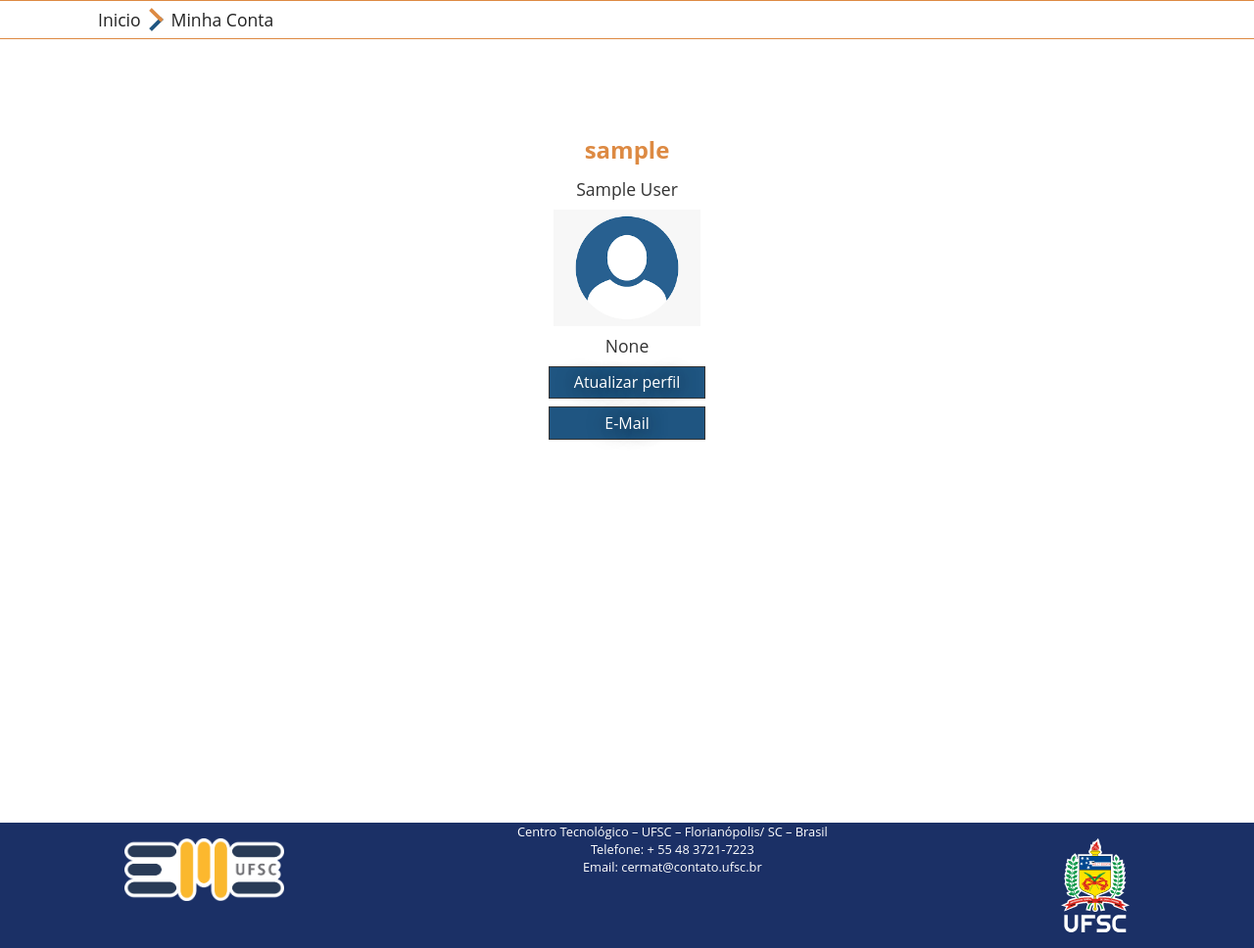
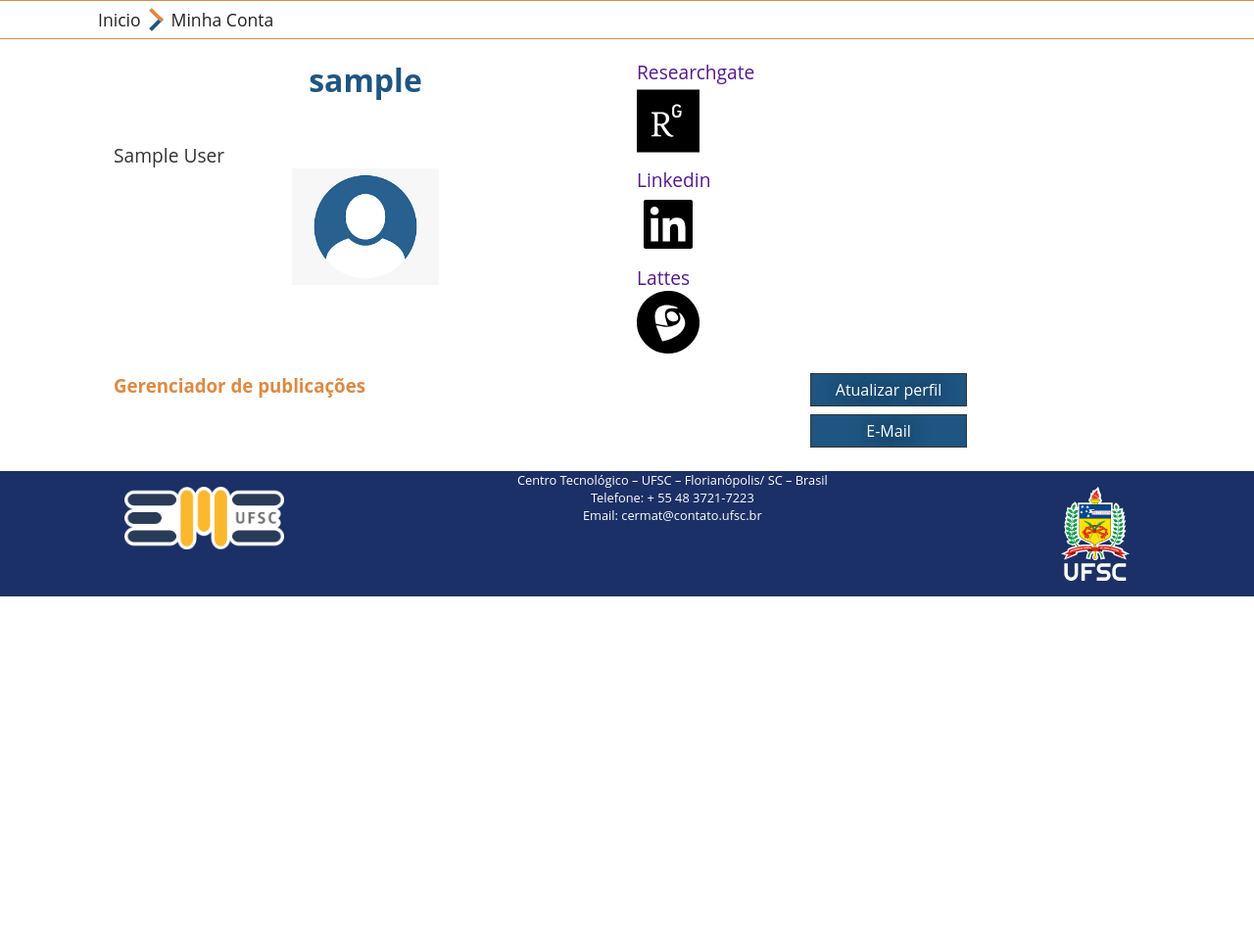
Before and after one commit to DeckerDe/site_cermat, a Django app: a page that uses cermat/templates/users/user_detail.html in a window 1280 px wide. Shown: the part 96-1064 px from the top of the page at 98% size. After the commit the page ends 705 px from the top, so only its background shows below. Run offline with Django 3.2, Linux system fonts and the light colour scheme; the visitor is signed in with stand-in values (Sample User, id 1); data comes from the database, SQL or seed files in the repository; data that the repository does not hold is empty.

Commit message:
added new grid and social links

```diff
--- a/cermat/static/css/project.css
+++ b/cermat/static/css/project.css
@@ -392,9 +392,28 @@ p {
   margin-bottom: .4em;
 }
 
-#avatar {
+#avatar_photo {
   width: 150px;
   align-self: center;
+}
+
+#avatar {
+  grid-column-start: 2;
+  grid-row-start: 2;
+}
+
+.social {
+  align-items: flex-start;
+  justify-items: flex-start;
+}
+
+.social_icon {
+  width: 4em;
+  fill: #1F5581;
+}
+
+#action_buttons a {
+  margin-bottom: 0.5em;
 }
 
 .banner_pag {
--- a/cermat/static/sass/project.scss
+++ b/cermat/static/sass/project.scss
@@ -437,11 +437,30 @@ p {
   color: $jet_grey;
   margin-bottom: .4em;
 }
-/////////////////////AVATAR////////////////////////
-#avatar{
+/////////////////////PROFILE PAGE////////////////////////
+#avatar_photo{
   width: 150px;
   align-self: center;
+}
+#avatar{
+  grid-column-start: 2;
+  grid-row-start: 2;
+}
+#user_name{
 
+}
+.social{
+  align-items: flex-start;
+  justify-items: flex-start;
+}
+.social_icon{
+  width: 4em;
+  fill: $usa_blue;
+}
+#action_buttons{
+  a{
+    margin-bottom: 0.5em;
+  }
 }
 //////////////////////BANNER///////////////////////////
 .banner_pag{
--- a/cermat/templates/users/user_detail.html
+++ b/cermat/templates/users/user_detail.html
@@ -9,24 +9,55 @@
   <img src="{% static 'images/geral/icon/ArrowHead.svg' %}" alt="Ponta de flecha" >
   <p>Minha Conta</p>
 </div>
-<div class="auth_content">
-  <h2>{{ object.username }}</h2>
+<div class="content_container">
+  <div class="avatar">
+    <h2 id="user_name" >{{ object.username }}</h2>
     {% if object.name %}
       <p>{{ object.name }}</p>
     {% endif %}
     {% if object.photo %}
-  <img id="avatar" src="/media/{{object.photo}}">
+      <img id="avatar_photo" src="/media/{{object.photo}}">
     {% else %}
-  <img id="avatar" src="{% static 'images/geral/blank_profile.png' %}">
+      <img id="avatar_photo" src="{% static 'images/geral/blank_profile.png' %}">
     {% endif %}
-  <P>{{object.date_of_birth}}</P>
+  </div>
+  <div class="social">
+
+    <p><a href="{{ object.researchgate }}"> Researchgate </a></p>
+    <svg class="social_icon" xmlns="http://www.w3.org/2000/svg" xmlns:xlink="http://www.w3.org/1999/xlink" aria-hidden="true" focusable="false" style="-ms-transform: rotate(360deg); -webkit-transform: rotate(360deg); transform: rotate(360deg);" preserveAspectRatio="xMidYMid meet" viewBox="0 0 448 512">
+      <a href="{{ object.researchgate }}" ><path d="M0 32v448h448V32H0zm262.2 334.4c-6.6 3-33.2 6-50-14.2c-9.2-10.6-25.3-33.3-42.2-63.6c-8.9 0-14.7 0-21.4-.6v46.4c0 23.5 6 21.2 25.8 23.9v8.1c-6.9-.3-23.1-.8-35.6-.8c-13.1 0-26.1.6-33.6.8v-8.1c15.5-2.9 22-1.3 22-23.9V225c0-22.6-6.4-21-22-23.9V193c25.8 1 53.1-.6 70.9-.6c31.7 0 55.9 14.4 55.9 45.6c0 21.1-16.7 42.2-39.2 47.5c13.6 24.2 30 45.6 42.2 58.9c7.2 7.8 17.2 14.7 27.2 14.7v7.3zm22.9-135c-23.3 0-32.2-15.7-32.2-32.2V167c0-12.2 8.8-30.4 34-30.4s30.4 17.9 30.4 17.9l-10.7 7.2s-5.5-12.5-19.7-12.5c-7.9 0-19.7 7.3-19.7 19.7v26.8c0 13.4 6.6 23.3 17.9 23.3c14.1 0 21.5-10.9 21.5-26.8h-17.9v-10.7h30.4c0 20.5 4.7 49.9-34 49.9zm-116.5 44.7c-9.4 0-13.6-.3-20-.8v-69.7c6.4-.6 15-.6 22.5-.6c23.3 0 37.2 12.2 37.2 34.5c0 21.9-15 36.6-39.7 36.6z" /></a>
+    </svg>
+    <p><a href="{{ object.linkedin }}"> Linkedin </a></p>
+    <svg class="social_icon" xmlns="http://www.w3.org/2000/svg" xmlns:xlink="http://www.w3.org/1999/xlink" aria-hidden="true" focusable="false" style="-ms-transform: rotate(360deg); -webkit-transform: rotate(360deg); transform: rotate(360deg);" preserveAspectRatio="xMidYMid meet" viewBox="0 0 1024 1024">
+      <a href="{{ object.researchgate }}" ><path d="M880 112H144c-17.7 0-32 14.3-32 32v736c0 17.7 14.3 32 32 32h736c17.7 0 32-14.3 32-32V144c0-17.7-14.3-32-32-32zM349.3 793.7H230.6V411.9h118.7v381.8zm-59.3-434a68.8 68.8 0 1 1 68.8-68.8c-.1 38-30.9 68.8-68.8 68.8zm503.7 434H675.1V608c0-44.3-.8-101.2-61.7-101.2c-61.7 0-71.2 48.2-71.2 98v188.9H423.7V411.9h113.8v52.2h1.6c15.8-30 54.5-61.7 112.3-61.7c120.2 0 142.3 79.1 142.3 181.9v209.4z" /></a>
+    </svg>
+    <p><a href="{{ object.lattes }}"> Lattes </a></p>
+    <svg class="social_icon" clip-rule="evenodd" fill-rule="evenodd" image-rendering="optimizeQuality" shape-rendering="geometricPrecision" text-rendering="geometricPrecision" version="1.1" viewBox="0 0 225 225" xml:space="preserve" xmlns="http://www.w3.org/2000/svg">
+      <a href="{{ object.researchgate }}" >
+        <defs>
+        <style type="text/css">
+          <![CDATA[.fil0 {fill:#2B2A61}]]>
+        </style>
+      </defs>
+        <path class="fil0" d="m118 75c21-6 44 26 21 34s-45-26-21-34zm-26 106c-2-3-21-51-23-57 3 0 20 4 32 5 18 0 45-4 53-22 7-13-3-20-2-29 4 2 10 8 13 13 28 41-19 81-73 90zm-23-62c-5-17-7-36 3-52 2-4 6-8 10-10 21-13 58-2 66 5-5 6-39-9-46 15-4 17 8 40 9 47v2l-42-7zm-69-4c0 57 51 110 110 110 49 0 86-27 105-66 20-42 10-93-23-126-61-62-167-33-189 53-2 10-3 18-3 29z"/></a>
+     </svg>
+  </div>
 
 
   {% if object == request.user %}
 <!-- Action buttons -->
+    <div id="action_buttons">
       <a class="smallBtn profBtn" href="{% url 'users:update' %}" role="button">Atualizar perfil</a>
       <a class="smallBtn profBtn" href="{% url 'account_email' %}" role="button">E-Mail</a>
+    </div>
     <!-- Your Stuff: Custom user template urls -->
+
+    <div id="publica_ger">
+      <h3>Gerenciador de publicações</h3>
+      {% for publica in publicas %}
+      <p>{{publica.title}}</p>
+      {% endfor %}
+    </div>
 
 <!-- End Action buttons -->
 {% endif %}
--- a/cermat/users/models.py
+++ b/cermat/users/models.py
@@ -10,10 +10,12 @@ class User(AbstractUser):
     # First Name and Last Name Do Not Cover Name Patterns
     # Around the Globe.
     name = models.CharField(
-        _("Name of User"), blank=True, max_length=255
+        "Nome de usuário", blank=True, max_length=255
     )
-    date_of_birth = models.DateField(blank=True, null=True)
-    photo = models.ImageField(upload_to='usersphotos', blank=True)
+    photo = models.ImageField("Foto de perfil", upload_to='usersphotos', blank=True)
+    researchgate = models.URLField(blank=True)
+    linkedin =  models.URLField(blank=True)
+    lattes = models.URLField(blank=True)
 
     def get_absolute_url(self):
         return reverse(
--- a/cermat/users/views.py
+++ b/cermat/users/views.py
@@ -1,11 +1,13 @@
 from django.contrib.auth import get_user_model
 from django.contrib.auth.mixins import LoginRequiredMixin
 from django.urls import reverse
+from .forms import UserUpdateForm
 from django.views.generic import (
     DetailView,
     RedirectView,
     UpdateView,
 )
+from cermat.publica.models import Publica
 
 User = get_user_model()
 
@@ -16,22 +18,19 @@ class UserDetailView(LoginRequiredMixin, DetailView):
     #   Lookups by Username
     slug_field = "username"
     slug_url_kwarg = "username"
+    def get_context_data(self, **kwargs):
+        context = super().get_context_data(**kwargs)
+        context['publicas'] = Publica.objects.filter(author=self.request.user.id)
+        return context
 
 
 user_detail_view = UserDetailView.as_view()
 
 
 class UserUpdateView(LoginRequiredMixin, UpdateView):
-    fields = [
-        "name", "photo", "date_of_birth"
-    ]
-
-    # We already imported user in the View code above,
-    #   remember?
+    form_class = UserUpdateForm
     model = User
 
-    # Send the User Back to Their Own Page after a
-    #   successful Update
     def get_success_url(self):
         return reverse(
             "users:detail",
```
Also changed, not shown: cermat/users/forms.py (+8 -0 lines), cermat/users/migrations/0004_remove_user_date_of_birth.py (added), cermat/users/migrations/0005_auto_20201031_0716.py (added). Lines whose indentation alone changed are shown as unchanged.
